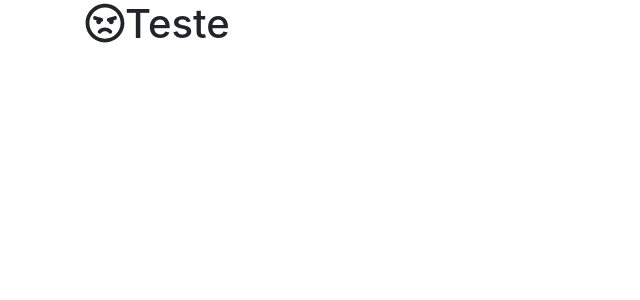
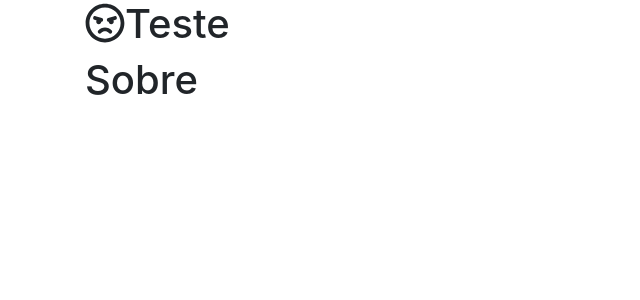
Before and after one commit to ViniciusMAlmeida/react, a React (Create React App) app in the folder todo-app/frontend/: page / in a window 1280 px wide. Shown: the top 300 px of the page, without its empty margins (0-640 px from the left). Built offline with nearby package versions, Linux system fonts and the light colour scheme; the HTML template or start-up script is replaced by a standard one.

Commit message:
Componentes Todo e About

```diff
--- a/todo-app/frontend/src/App.js
+++ b/todo-app/frontend/src/App.js
@@ -1,10 +1,14 @@
-import React from 'react';
 import '../node_modules/bootstrap/dist/css/bootstrap.min.css'
 import '../node_modules/@fortawesome/fontawesome-free/css/all.css'
 import '../node_modules/@fortawesome/fontawesome-free/js/all.js'
 
+import React from 'react';
+import Todo from './todo/todo'
+import About from './about/about'
+
 export default props => (
   <div className='container'>
-    <h1><span className="far fa-angry"></span>Teste</h1>
+    <Todo />
+    <About />
   </div>
 )
--- /dev/null
+++ b/todo-app/frontend/src/about/about.jsx
@@ -0,0 +1,7 @@
+import React from 'react'
+
+export default props => (
+    <div>
+        <h1>Sobre</h1>
+    </div>
+)
--- /dev/null
+++ b/todo-app/frontend/src/todo/todo.jsx
@@ -0,0 +1,11 @@
+import React, { Component } from 'react'
+
+export default class Todo extends Component {
+    render() {
+        return (
+            <div>
+                <h1><span className="far fa-angry"></span>Teste</h1>
+            </div>
+        )
+    }
+}
```
